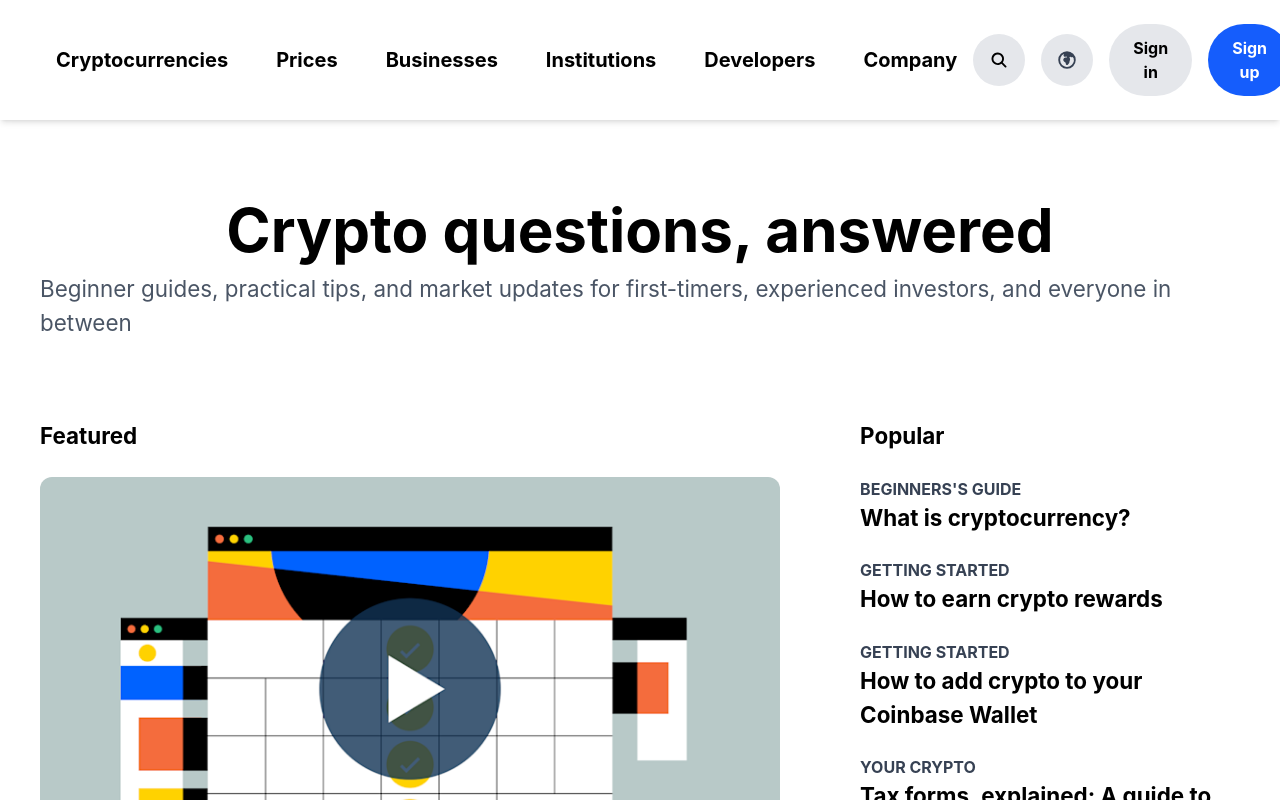
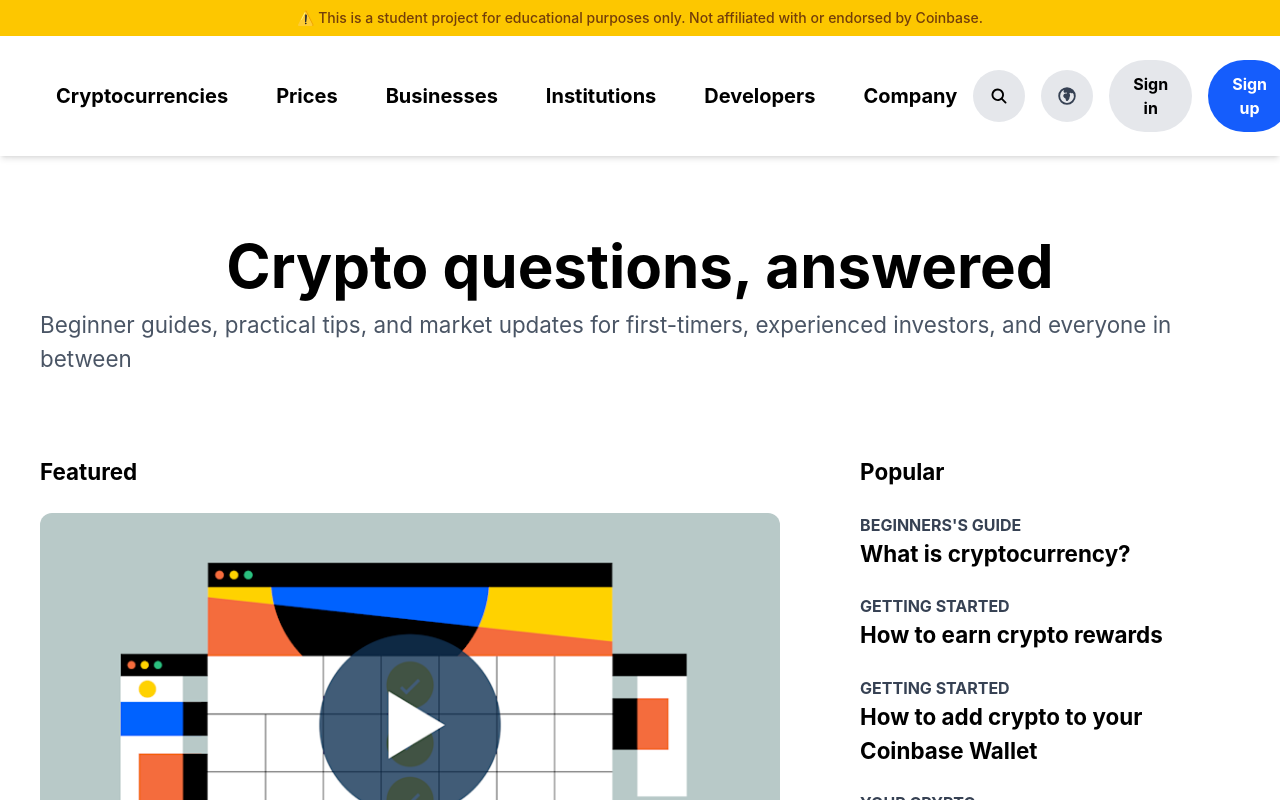
Before and after one commit to AbenaLove/crypto-app-frontend, a React (Vite) app: page /learn in a window 1280 px wide. Shown: the top 800 px of the page. Built offline with nearby package versions, Linux system fonts and the light colour scheme; no server answers.

Commit message:
feat: add features to disclose webapp is a clone

```diff
--- a/index.html
+++ b/index.html
@@ -5,7 +5,7 @@
     <link rel="icon" type="image/svg+xml" href="/vite.svg" />
     <meta name="viewport" content="width=device-width, initial-scale=1.0" />
      <link href="/src/App.css" rel="stylesheet">
-    <title>coinbase-clone</title>
+    <title>Crypto App | Student Project</title>
   </head>
   <body>
     <div id="root"></div>
--- a/src/App.jsx
+++ b/src/App.jsx
@@ -8,12 +8,14 @@ import Learn from "./pages/Learn"
 import Profile from "./pages/Profile";
 import Explore from "./pages/Explore";
 import AssetDetail from "./pages/AssetDetail"
+import WarningBanner from "./components/common/WarningBanner";
 
 function App() {
 
 
   return (
     <>
+      <WarningBanner />
       <Routes>
         <Route
           path="/"
--- /dev/null
+++ b/src/components/common/WarningBanner.jsx
@@ -0,0 +1,9 @@
+function WarningBanner() {
+  return (
+    <div className="w-full bg-yellow-400 text-yellow-900 text-center py-2 px-4 text-sm font-medium">
+      ⚠️ This is a student project for educational purposes only. Not affiliated with or endorsed by Coinbase.
+    </div>
+  );
+}
+
+export default WarningBanner;
--- a/src/components/layout/Footer.jsx
+++ b/src/components/layout/Footer.jsx
@@ -193,6 +193,9 @@ function Footer() {
           <p>English</p>
         </div>
       </div>
+      <p className="text-center text-gray-400 text-xs mt-4">
+  This is a demo project built for educational purposes. Do not enter real personal information. Not affiliated with Coinbase, Inc.
+</p>
       </div>
 
 
--- a/src/pages/SignIn.jsx
+++ b/src/pages/SignIn.jsx
@@ -47,8 +47,12 @@ function SignIn(){
           {/* Step 1 - Email */}
           {step === 1 && (
             <div className="flex flex-col gap-3">
+              <div className="bg-yellow-900 border border-yellow-600 text-yellow-300 text-xs px-4 py-2 rounded-lg">
+  Demo app – do not use your real password
+</div>
               <div className="flex flex-col gap-2">
                 <label className="text-white font-bold">Email</label>
+
                 <input
                   name="email"
                   placeholder="Your email address"
--- a/src/pages/SignUp.jsx
+++ b/src/pages/SignUp.jsx
@@ -84,7 +84,9 @@ function SignUp(){
 
                 {/* Show error if something goes wrong */}
               {error && <p className="text-red-400 text-sm">{error}</p>}
-
+                <div className="bg-yellow-900 border border-yellow-600 text-yellow-300 text-xs px-4 py-2 rounded-lg">
+  Demo app – do not use your real password
+</div>
                 <div>
                   <label className="text-white">Email</label>
                   <input
```
